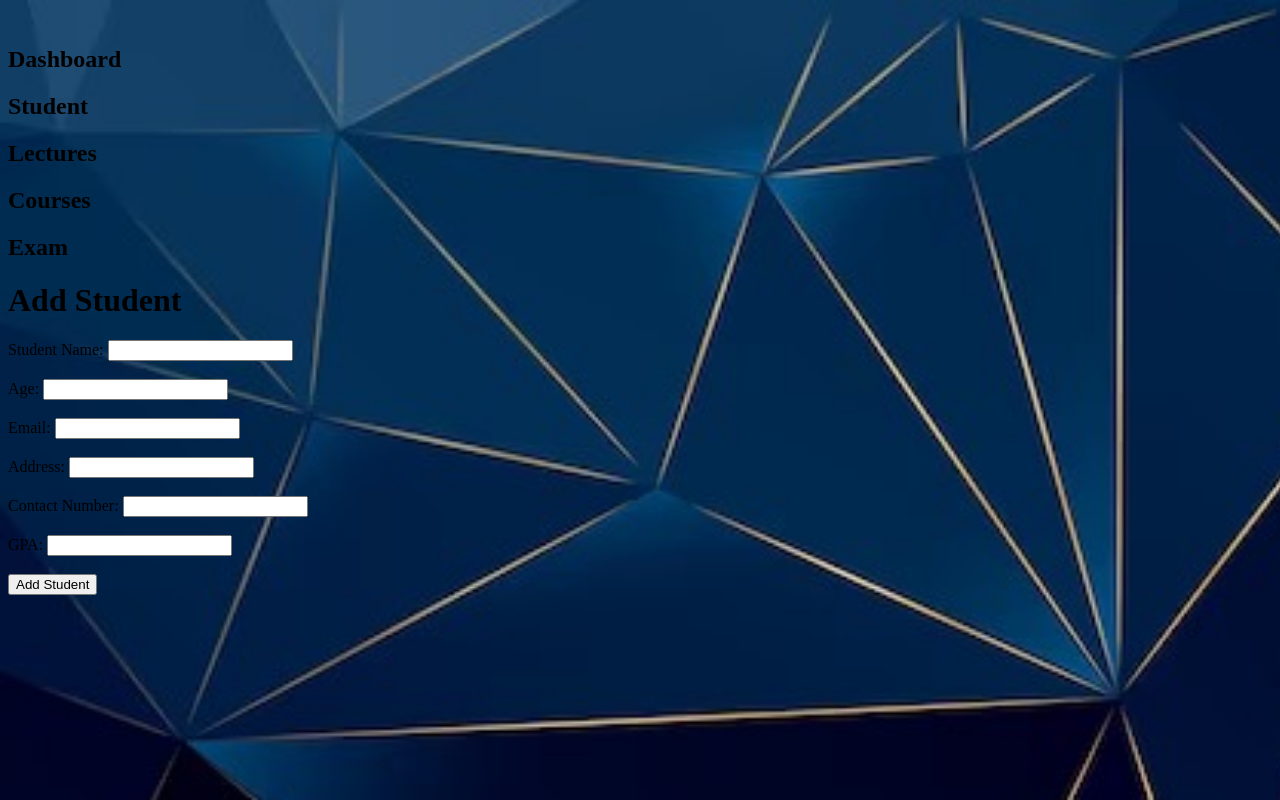
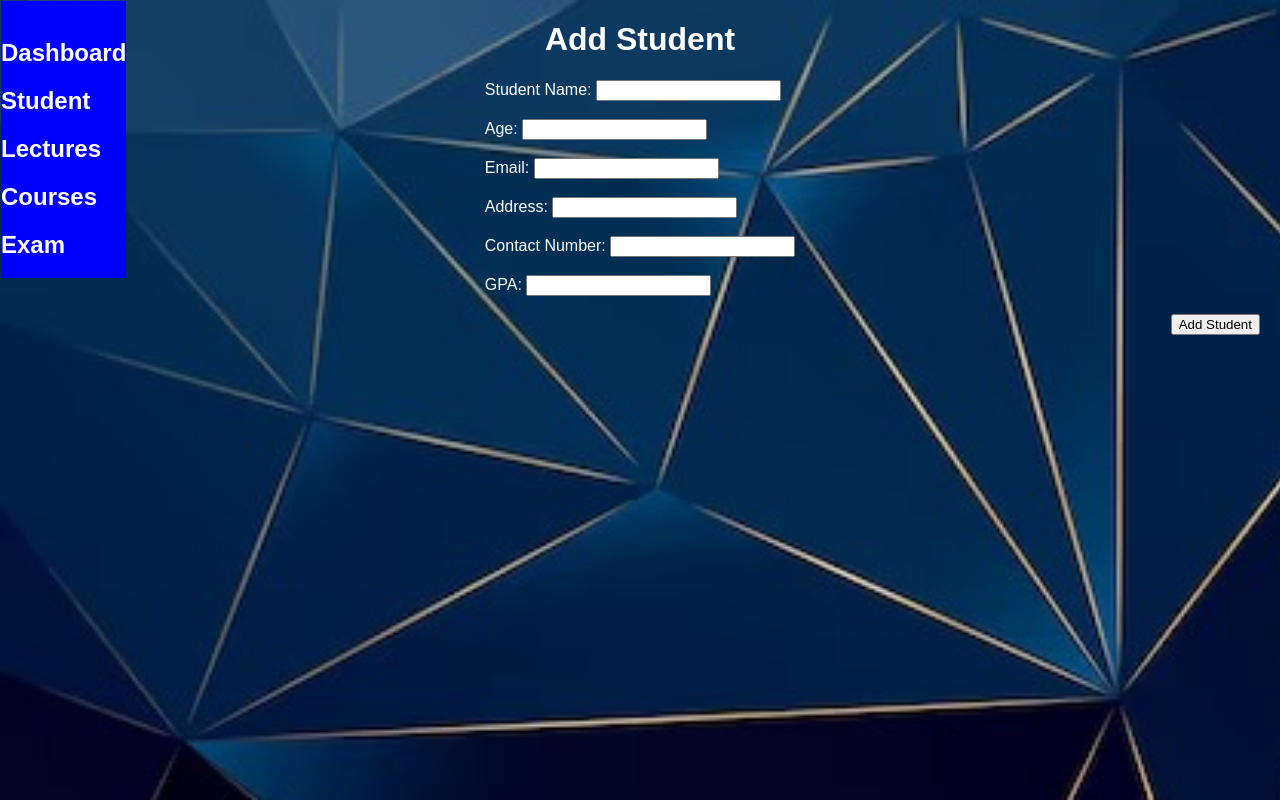
Before and after one commit to uvindusl/dmwcw, a PHP site: page /addstudent.html in a window 1280 px wide. Run offline with PHP 8.4, Linux system fonts and the light colour scheme.

Commit message:
modied css and html forms

```diff
--- a/addstudent.css
+++ b/addstudent.css
@@ -2,5 +2,24 @@ body{
     background-image: url(images/addstudent.jpg);
     background-repeat: no-repeat;
     background-size: 1920px,1080px;
+    font-family: Arial, sans-serif ;
+    color: white;
+}
+div.dashboard{
+    position: absolute;
+    top: 1px;
+    left: 1px;
+    background-color: blue;
 
 }
+div.addstudent{
+    display: flex;
+    justify-content: center;
+}
+h1.lable{
+    text-align: center;
+}
+div.button{
+    position: absolute;
+    right: 20px;
+}
--- a/addstudent.html
+++ b/addstudent.html
@@ -16,8 +16,9 @@
         <h2>Exam</h2>
     </div>
 
-    <div>
-        <h1>Add Student</h1>
+    <h1 class="lable">Add Student</h1>
+    <div class="addstudent">
+
         <form action="">
             Student Name: <input type="text" name="txtstname"><br><br>
             Age: <input type="text" name="txtage"><br><br>
@@ -26,8 +27,12 @@
             Contact Number: <input type="text" name="txtcontactnum"><br><br>
             GPA: <input type="text" name="txtgpa"><br><br>
         </form>
+
+    </div>
+    <div class="button">
         <button class="add">Add Student</button>
     </div>
 
+
 </body>
 </html>
```
